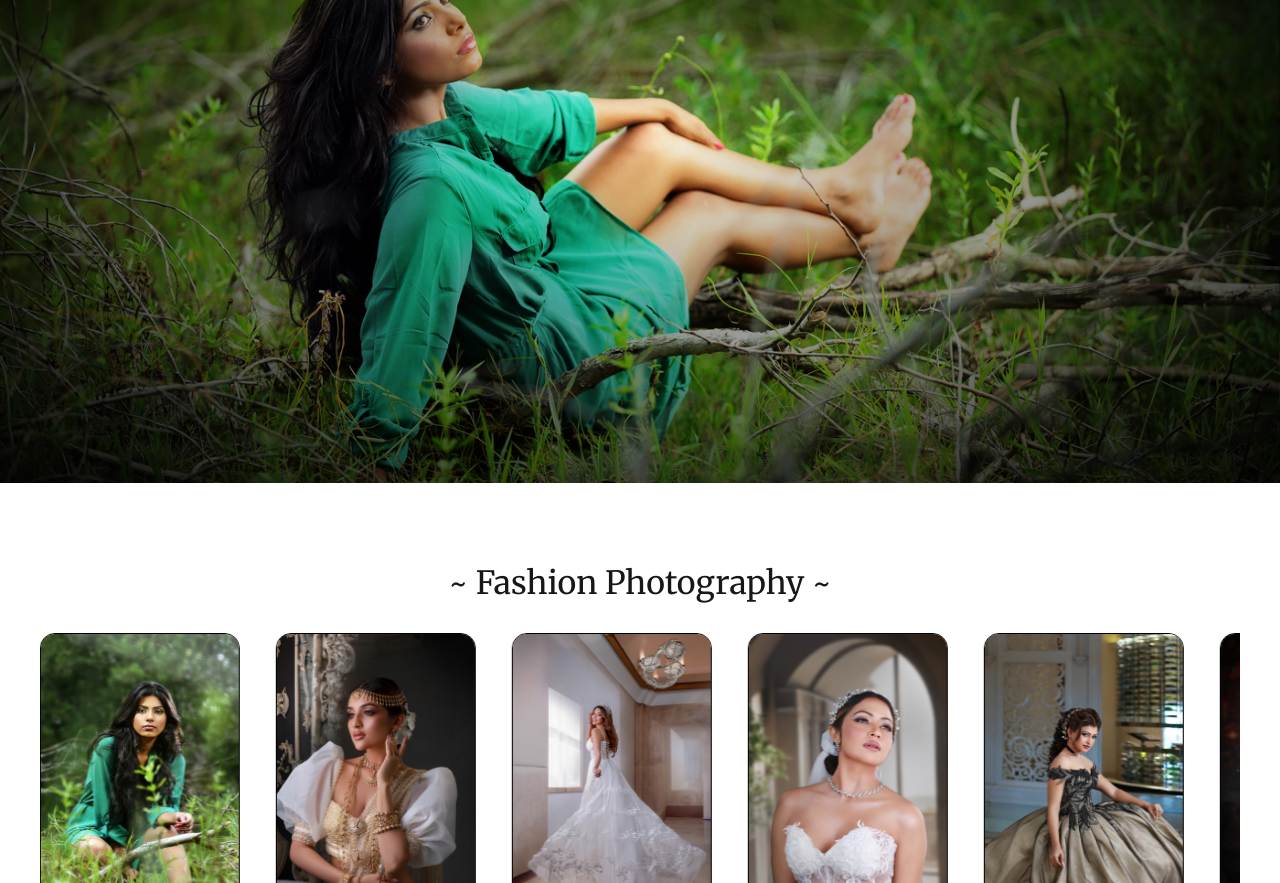
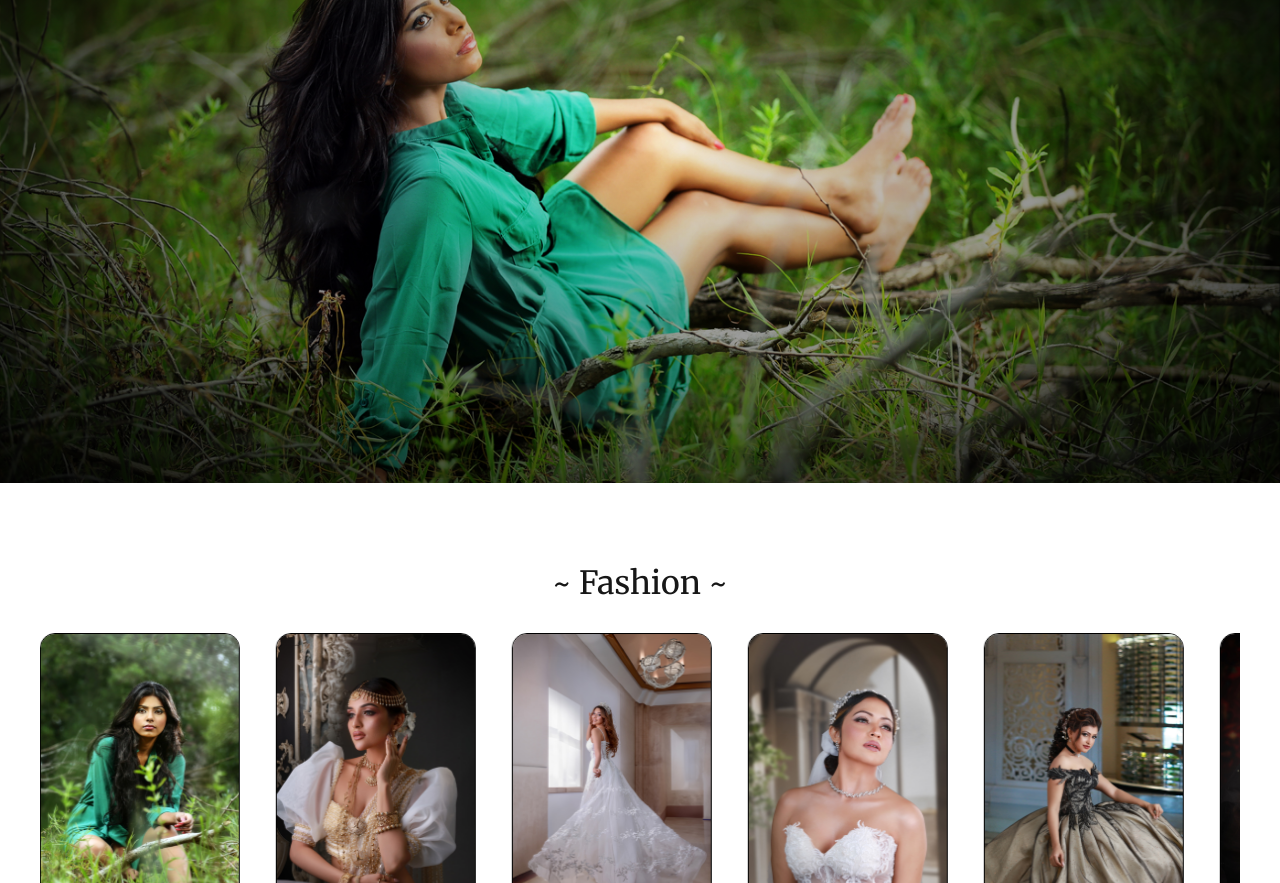
Before and after one commit to skycre/skycreation, a plain HTML site: page fashion.html in a window 1280 px wide. Shown: the part 217-1100 px from the top of the page. Drawn offline with nearby package versions, Linux system fonts and the light colour scheme.

Commit message:
Update fashion.html

```diff
--- a/fashion.html
+++ b/fashion.html
@@ -41,7 +41,7 @@
       </nav>
     </header>
     <section class="section__container instagram__container">
-      <h2 class="section__header">~ Fashion Photography ~</h2>
+      <h2 class="section__header">~ Fashion ~</h2>
 
       </div>
 
```
